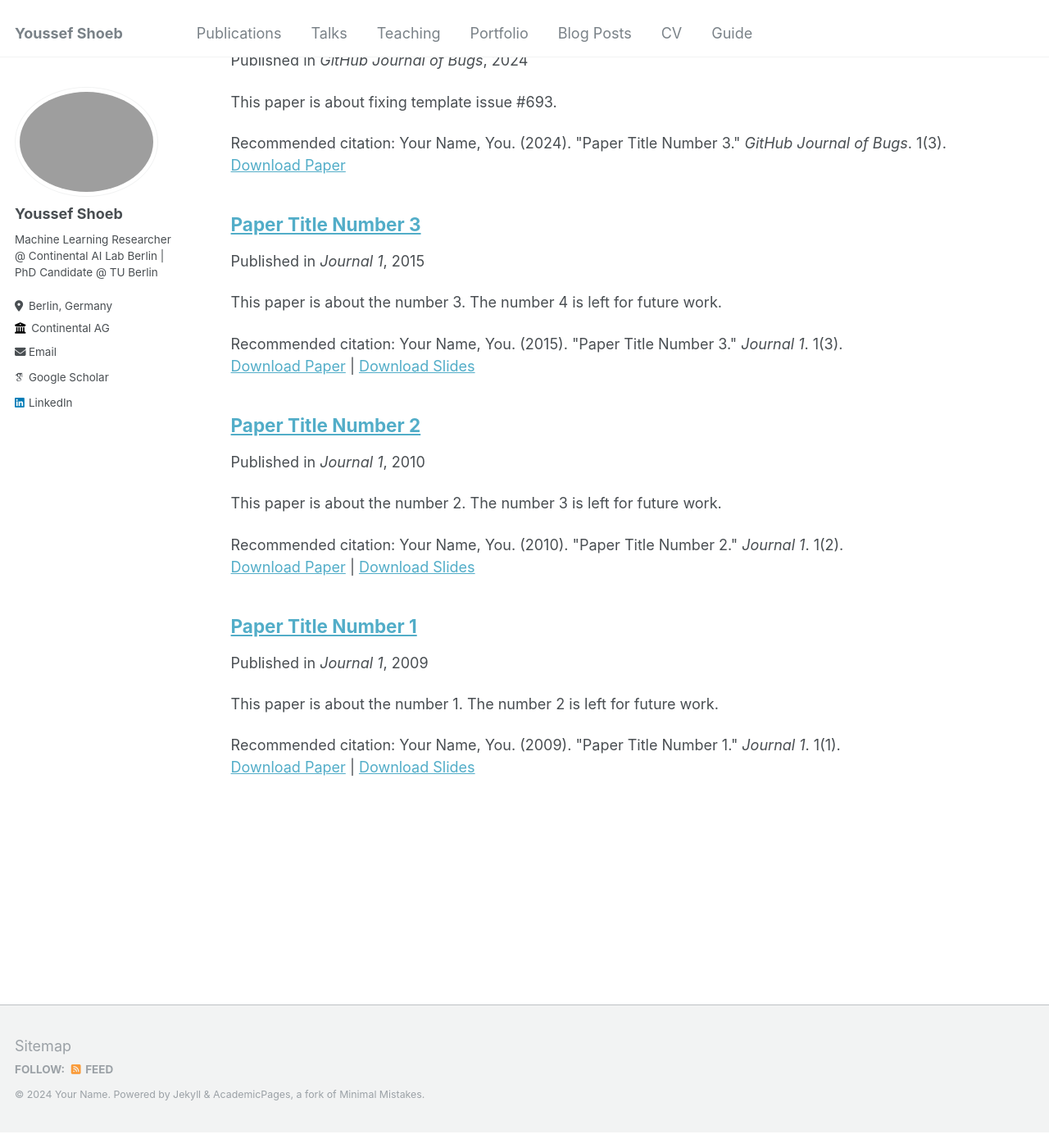
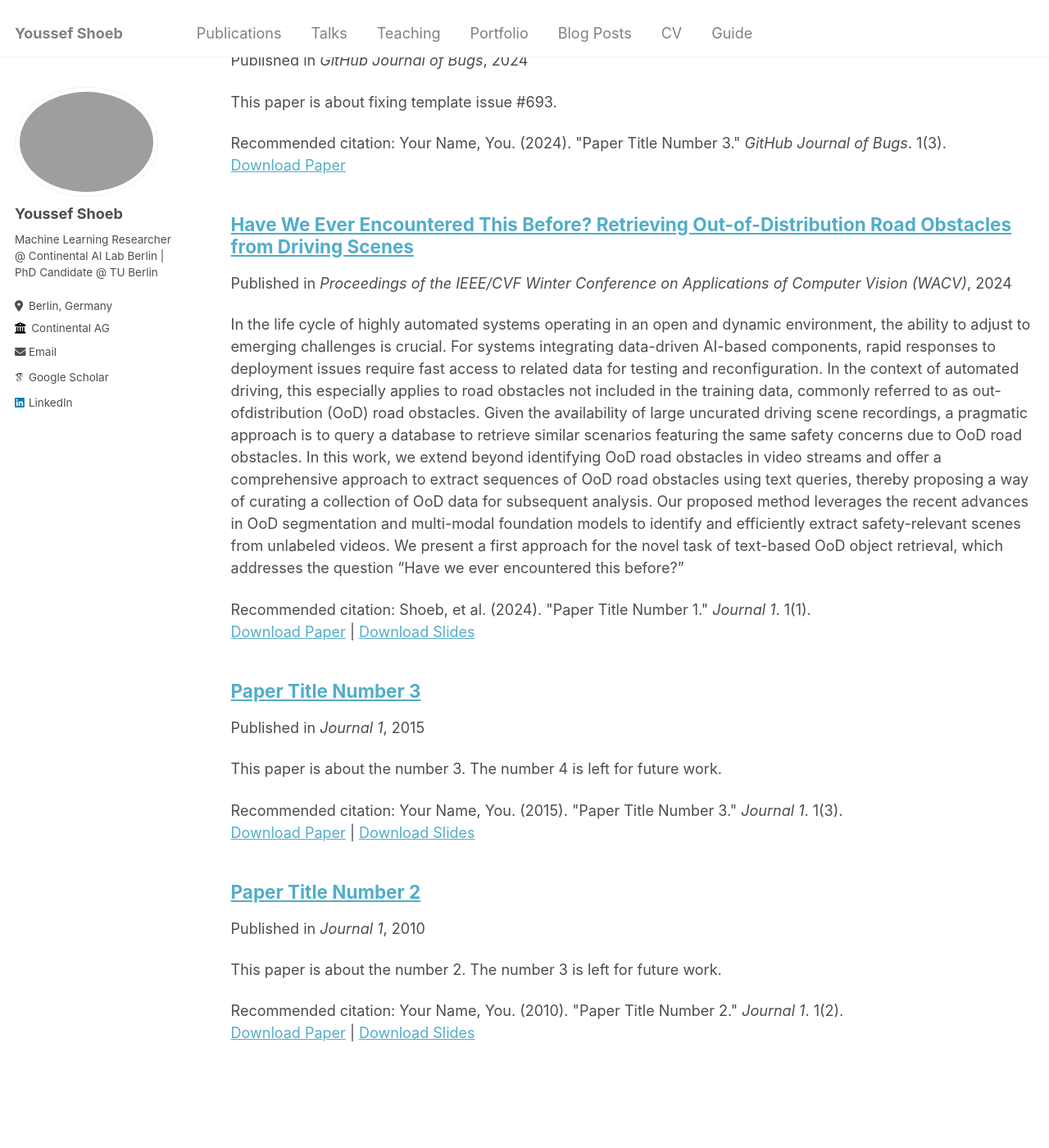
Before and after one commit to youssefshoeb/youssefshoeb.github.io, a Jekyll site: the page built from _pages/publications.md, in a window 1280 px wide and 1400 px high, scrolled down 205 px. Shown: the whole window at 82% size. Built offline with Jekyll 4.4.1, drawn with Linux system fonts in a browser that asks for light colours; some web fonts are replaced; some of the changed text lies outside the part shown.

Commit message:
add publications

```diff
--- a/_config.yml
+++ b/_config.yml
@@ -10,11 +10,11 @@
 locale                   : "en-US"
 title                    : "Youssef Shoeb"
 title_separator          : "-"
-name                     : &name "Your Name"
+name                     : &name "Youssef Shoeb"
 description              : &description "personal description"
-url                      : https://academicpages.github.io # the base hostname & protocol for your site e.g. "https://mmistakes.github.io"
+url                      : https://youssefshoeb.github.io # the base hostname & protocol for your site e.g. "https://mmistakes.github.io"
 baseurl                  : "" # the subpath of your site, e.g. "/blog"
-repository               : "academicpages/academicpages.github.io"
+repository               : "youssefshoeb/youssefshoeb.github.io"
 
 # Site Author - The following control what appear as part of the author content on the side bar.
 #               If a field is blank the icon and link will not appear, otherwise it will be shown.
--- a/_publications/2009-10-01-paper-title-number-1.md
+++ b/_publications/2009-10-01-paper-title-number-1.md
@@ -1,13 +1,27 @@
 ---
-title: "Paper Title Number 1"
+title: "Have We Ever Encountered This Before?
+Retrieving Out-of-Distribution Road Obstacles from Driving Scenes"
 collection: publications
 permalink: /publication/2009-10-01-paper-title-number-1
-excerpt: 'This paper is about the number 1. The number 2 is left for future work.'
-date: 2009-10-01
-venue: 'Journal 1'
+excerpt: 'In the life cycle of highly automated systems operating
+in an open and dynamic environment, the ability to adjust
+to emerging challenges is crucial. For systems integrating data-driven AI-based components, rapid responses to
+deployment issues require fast access to related data for
+testing and reconfiguration. In the context of automated
+driving, this especially applies to road obstacles not included in the training data, commonly referred to as out-ofdistribution (OoD) road obstacles. Given the availability of
+large uncurated driving scene recordings, a pragmatic approach is to query a database to retrieve similar scenarios
+featuring the same safety concerns due to OoD road obstacles. In this work, we extend beyond identifying OoD road
+obstacles in video streams and offer a comprehensive approach to extract sequences of OoD road obstacles using
+text queries, thereby proposing a way of curating a collection of OoD data for subsequent analysis. Our proposed
+method leverages the recent advances in OoD segmentation and multi-modal foundation models to identify and efficiently extract safety-relevant scenes from unlabeled videos.
+We present a first approach for the novel task of text-based
+OoD object retrieval, which addresses the question “Have
+we ever encountered this before?”'
+date: 2024-01-01
+venue: 'Proceedings of the IEEE/CVF Winter Conference on Applications of Computer Vision (WACV)'
 slidesurl: 'http://academicpages.github.io/files/slides1.pdf'
-paperurl: 'http://academicpages.github.io/files/paper1.pdf'
-citation: 'Your Name, You. (2009). &quot;Paper Title Number 1.&quot; <i>Journal 1</i>. 1(1).'
+paperurl: 'http://youssefshoeb.github.io/files/Shoeb_Have_We_Ever_Encountered_This_Before_Retrieving_Out-of-Distribution_Road_Obstacles_WACV_2024_paper.pdf'
+citation: 'Shoeb, et al. (2024). &quot;Paper Title Number 1.&quot; <i>Journal 1</i>. 1(1).'
 ---
 
 The contents above will be part of a list of publications, if the user clicks the link for the publication than the contents of section will be rendered as a full page, allowing you to provide more information about the paper for the reader. When publications are displayed as a single page, the contents of the above "citation" field will automatically be included below this section in a smaller font.
```
Also changed, not shown: images/profile.jpg (deleted), 1 other file.
